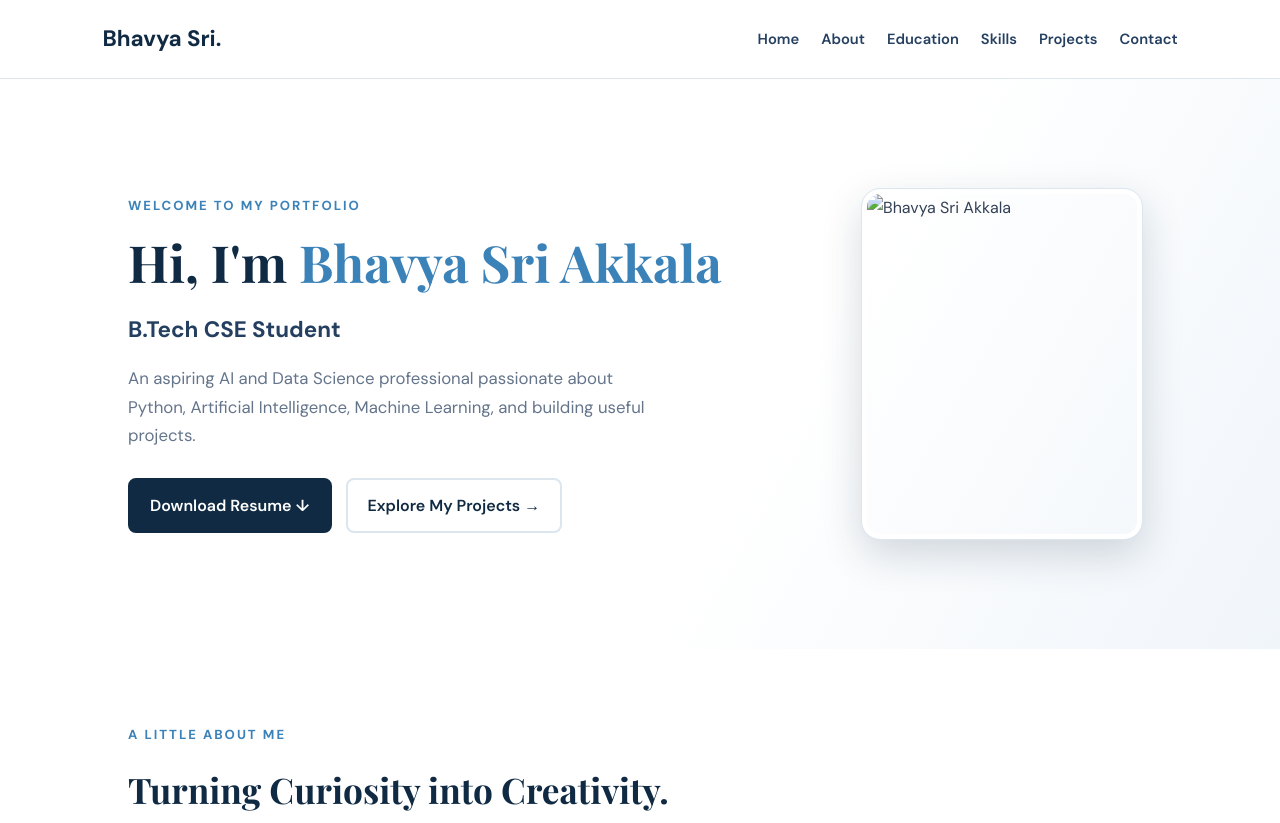
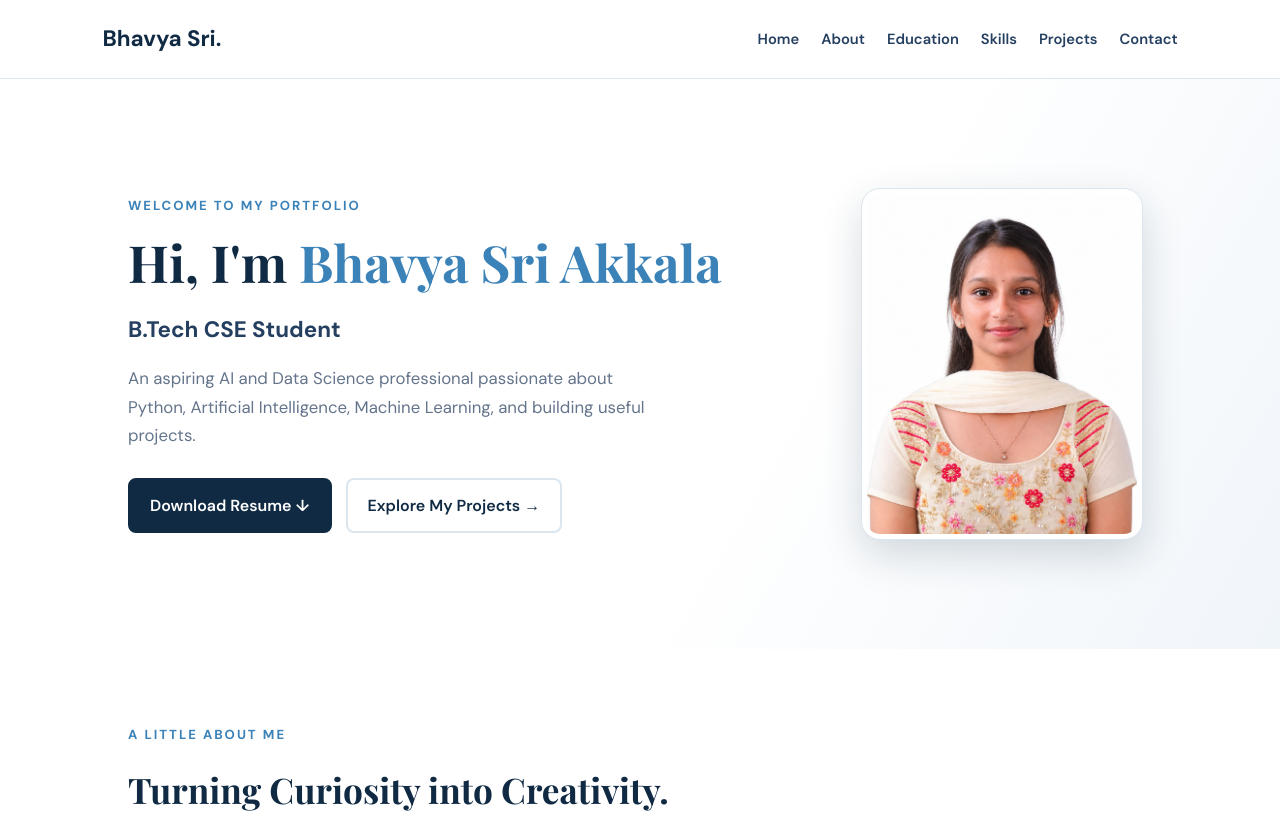
Before and after one commit to bhavyasriakkala21/Bhavya-portfolio, a plain HTML site: page index.html in a window 1280 px wide. Shown: the top 823 px of the page. Drawn offline with nearby package versions, Linux system fonts and the light colour scheme.

Commit message:
Refactor index.html for improved structure and content

```diff
--- a/index.html
+++ b/index.html
@@ -47,9 +47,10 @@
 
         <div class="hero-image">
             <!-- Change this path to match your actual photo location -->
-            <img src="images/profile.jpeg"
-                 alt="Bhavya Sri Akkala"
-                 class="profile-photo">
+        <img
+    src="https://raw.githubusercontent.com/bhavyasriakkala21/Bhavya-portfolio/main/profile.jpeg"
+    alt="Bhavya Sri Akkala"
+    class="profile-photo">
         </div>
     </header>
 
```
